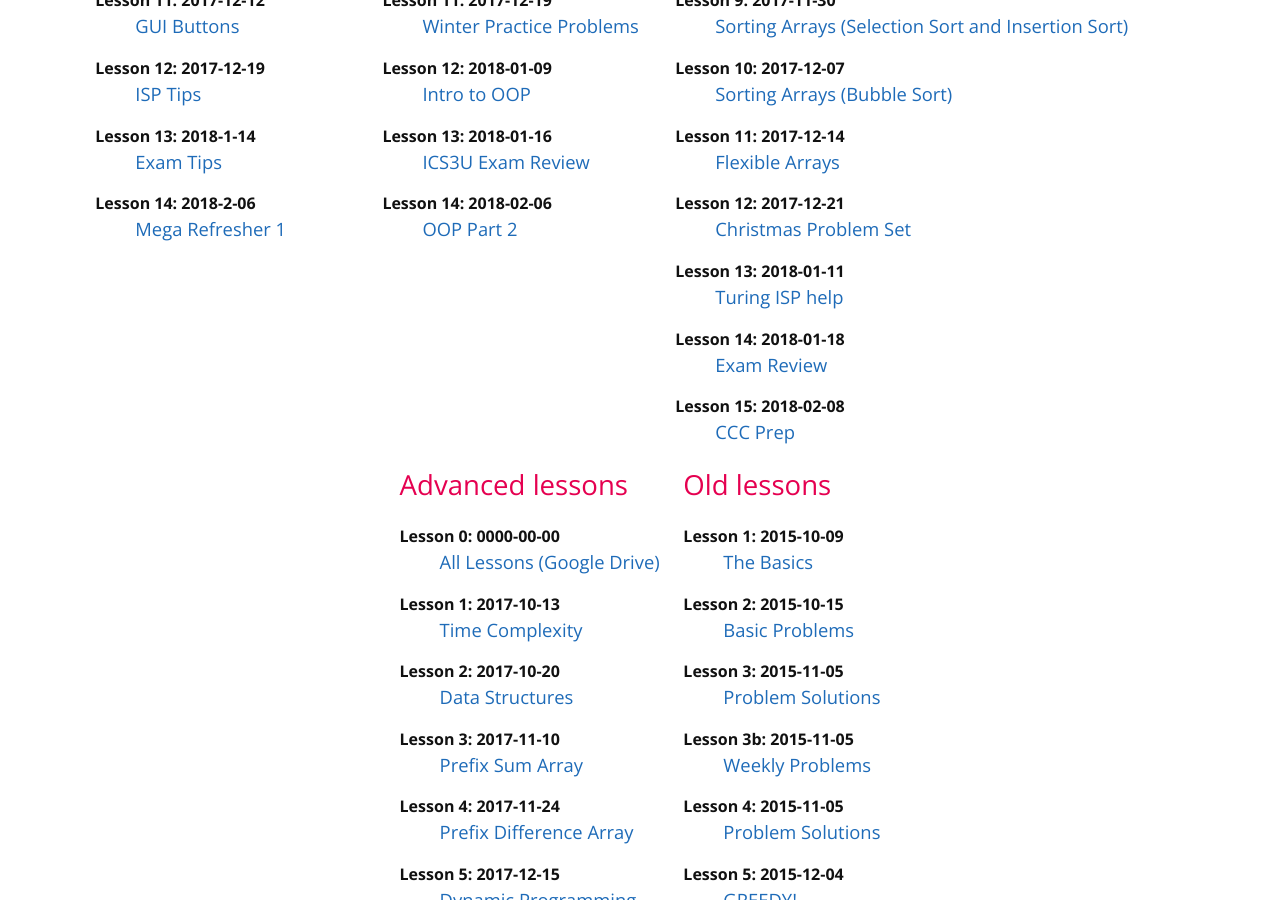
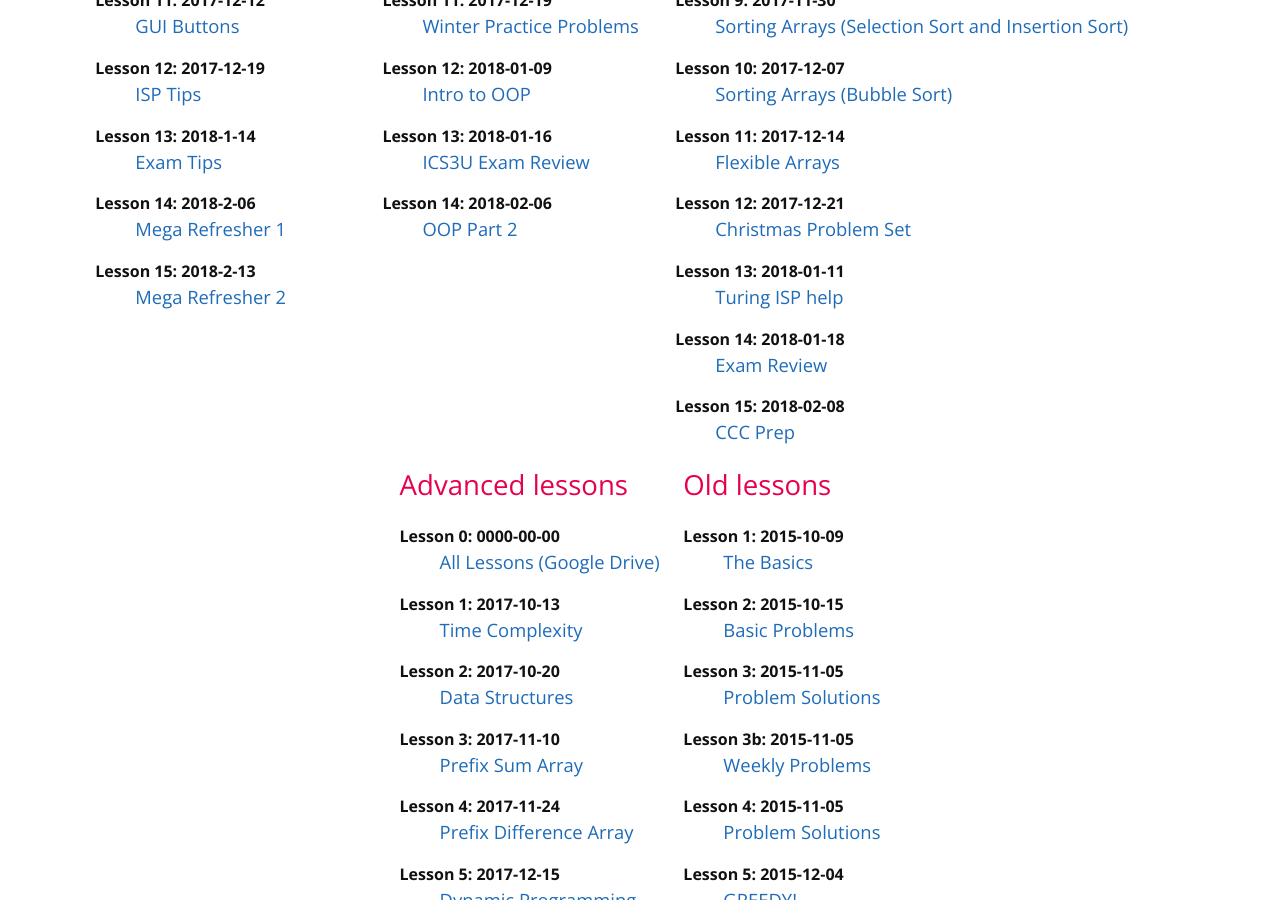
Before and after one commit to mcpt/mcpt.github.io, a Jekyll site: the page built from cpt.md, in a window 1280 px wide and 900 px high, scrolled down 1287 px. Built offline with Jekyll 4.4.1, drawn with Linux system fonts in a browser that asks for light colours.

Commit message:
Update junior-lessons.yml

```diff
--- a/_data/junior-lessons.yml
+++ b/_data/junior-lessons.yml
@@ -73,3 +73,8 @@
   date: 2018-2-06
   id: 14
   url: https://docs.google.com/presentation/d/1K_RR8Jsd6jMH8KSvnLvjYacCbpan3hk4NbsGHjs5lcY
+
+- title: Mega Refresher 2
+  date: 2018-2-13
+  id: 15
+  usl: https://docs.google.com/presentation/d/1Y4g1_52Cq3abOjbMyxLYcu9fEwe06Q8yT55uxHojKC8
```
